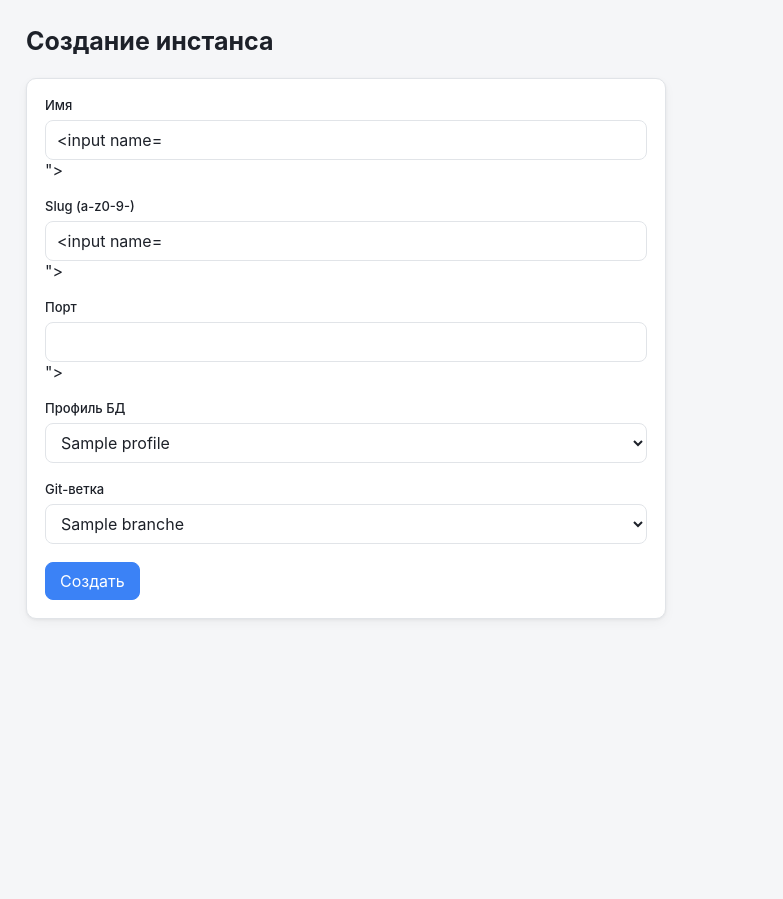
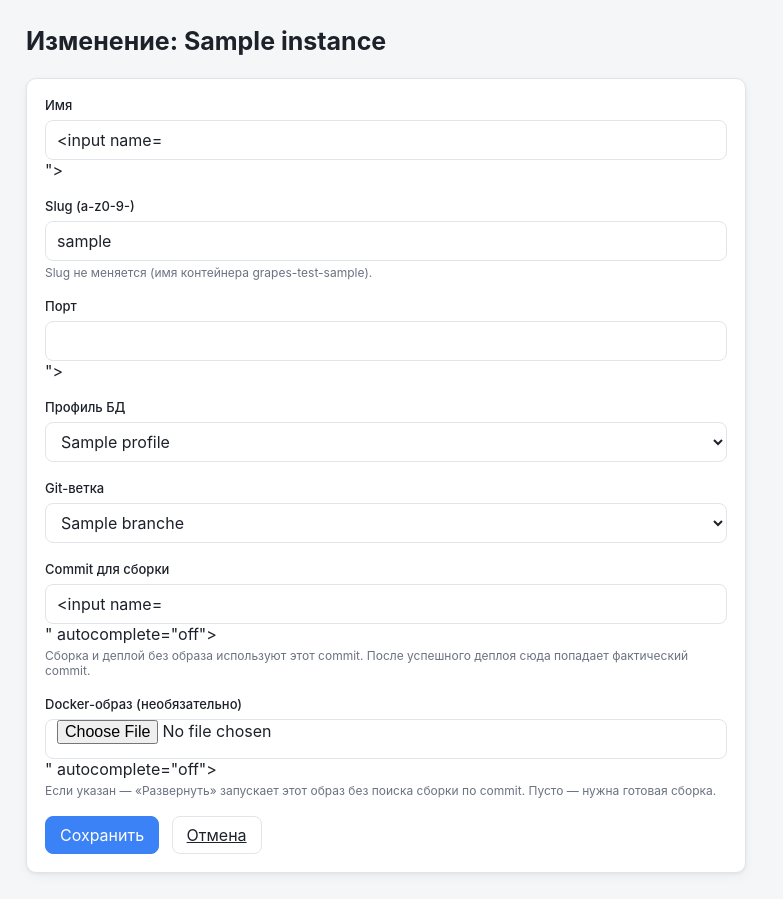
Before and after one commit to mavotronik/NTA-test-stand, a FastAPI app: template app/templates/instance_form.html in a window 1280 px wide. Shown: the whole page, without its empty margins (0-783 px from the left). Before the commit the page ends 620 px from the top, so only its background shows below. Run offline with FastAPI, Linux system fonts and the light colour scheme; the template is opened without the code that fills it: most values are stand-ins (such as "Sample title", 1, 10 or a date in 2020); form fields are guessed from the names that the template uses; data that the repository does not hold is empty.

Commit message:
Добавить редактирование инстанса: commit, БД и Docker-образ.
Сборка и деплoy учитывают зафиксированный commit и выбранный image tag.

Co-authored-by: Cursor <cursoragent@cursor.com>

```diff
--- a/app/main.py
+++ b/app/main.py
@@ -46,10 +46,12 @@ from app.repositories import (
     list_db_profiles,
     list_instances,
     list_jobs,
+    list_ready_build_images,
     list_users,
     port_taken,
     queue_job,
     save_db_profile,
+    update_instance,
     update_profile_check,
     validate_slug,
 )
@@ -197,23 +199,46 @@ async def instances_page(request: Request, db: Database = Depends(get_db), setti
     )
 
 
+def _instance_form_ctx(
+    db: Database,
+    settings,
+    *,
+    instance: dict | None = None,
+    form: dict | None = None,
+) -> dict:
+    repo = Path(settings.policy.git_remote_url)
+    branches = git_service.list_branches(repo, settings.policy) or ["main"]
+    base_form = {}
+    if instance:
+        base_form = {
+            "name": instance["name"],
+            "port": instance["port"],
+            "db_profile_id": instance["db_profile_id"],
+            "git_branch": instance["git_branch"],
+            "git_commit": instance.get("git_commit") or "",
+            "image_tag": instance.get("image_tag") or "",
+        }
+    if form:
+        base_form.update(form)
+    return {
+        "profiles": list_db_profiles(db),
+        "branches": branches,
+        "port_min": settings.policy.port_min,
+        "port_max": settings.policy.port_max,
+        "ready_images": list_ready_build_images(db),
+        "form": base_form,
+        "instance": instance,
+    }
+
+
 @app.get("/instances/new", response_class=HTMLResponse)
 async def instance_new_page(request: Request, db: Database = Depends(get_db), settings=Depends(get_settings), user=Depends(current_user)):
     require_role(user, "operator")
-    repo = Path(settings.policy.git_remote_url)
-    branches = git_service.list_branches(repo, settings.policy)
+    ctx = _instance_form_ctx(db, settings)
     return _render(
         request,
         "instance_form.html",
-        {
-            "user": user,
-            "active": "instances",
-            "profiles": list_db_profiles(db),
-            "branches": branches or ["main"],
-            "port_min": settings.policy.port_min,
-            "port_max": settings.policy.port_max,
-            "form": {},
-        },
+        {"user": user, "active": "instances", **ctx},
     )
 
 
@@ -264,6 +289,108 @@ async def instance_new_post(
         ip=_client_ip(request),
     )
     return RedirectResponse(f"/instances/{iid}", status_code=302)
+
+
+@app.get("/instances/{instance_id}/edit", response_class=HTMLResponse)
+async def instance_edit_page(
+    request: Request,
+    instance_id: str,
+    db: Database = Depends(get_db),
+    settings=Depends(get_settings),
+    user=Depends(current_user),
+):
+    require_role(user, "operator")
+    inst = get_instance(db, instance_id)
+    if not inst:
+        raise HTTPException(404)
+    ctx = _instance_form_ctx(db, settings, instance=inst)
+    return _render(
+        request,
+        "instance_form.html",
+        {"user": user, "active": "instances", **ctx},
+    )
+
+
+@app.post("/instances/{instance_id}/edit")
+async def instance_edit_post(
+    request: Request,
+    instance_id: str,
+    name: str = Form(...),
+    port: int = Form(...),
+    db_profile_id: str = Form(...),
+    git_branch: str = Form(...),
+    git_commit: str = Form(""),
+    image_tag: str = Form(""),
+    csrf_token: str = Form(""),
+    db: Database = Depends(get_db),
+    settings=Depends(get_settings),
+    user=Depends(current_user),
+):
+    require_role(user, "operator")
+    verify_csrf(request, user, csrf_token)
+    inst = get_instance(db, instance_id)
+    if not inst:
+        raise HTTPException(404)
+    if port < settings.policy.port_min or port > settings.policy.port_max:
+        raise HTTPException(400, "port out of range")
+    if port_taken(db, port, exclude_id=instance_id):
+        raise HTTPException(409, "port taken")
+    if not branch_allowed(settings.policy, git_branch):
+        raise HTTPException(400, "branch not allowed")
+    prof = get_db_profile(db, db_profile_id)
+    if not prof or prof.get("disabled"):
+        raise HTTPException(400, "invalid profile")
+    repo = Path(settings.policy.git_remote_url)
+    commit_pin = git_commit.strip()
+    if commit_pin:
+        try:
+            git_service.resolve_instance_commit(
+                repo,
+                {"git_commit": commit_pin, "git_branch": git_branch.strip()},
+                settings.policy,
+            )
+        except git_service.GitError as err:
+            ctx = _instance_form_ctx(
+                db,
+                settings,
+                instance=inst,
+                form={
+                    "name": name.strip(),
+                    "port": port,
+                    "db_profile_id": db_profile_id,
+                    "git_branch": git_branch.strip(),
+                    "git_commit": git_commit,
+                    "image_tag": image_tag,
+                },
+            )
+            return _render(
+                request,
+                "instance_form.html",
+                {"user": user, "active": "instances", "error": str(err), **ctx},
+                status=400,
+            )
+    update_instance(
+        db,
+        instance_id,
+        name=name.strip(),
+        port=port,
+        db_profile_id=db_profile_id,
+        git_branch=git_branch.strip(),
+        git_commit=commit_pin,
+        image_tag=image_tag.strip(),
+        user_id=user["id"],
+    )
+    write_audit(
+        db,
+        user_id=user["id"],
+        username=user["username"],
+        role=user["role"],
+        action="instance_update",
+        target_type="instance",
+        target_id=instance_id,
+        ip=_client_ip(request),
+    )
+    return RedirectResponse(f"/instances/{instance_id}?message=instance+updated", status_code=302)
 
 
 @app.get("/instances/{instance_id}", response_class=HTMLResponse)
--- a/app/templates/instance_detail.html
+++ b/app/templates/instance_detail.html
@@ -7,6 +7,9 @@
     <div class="page-subtitle">{{ instance.slug }} · {{ instance.state }}</div>
   </div>
   <div class="page-actions">
+    {% if user.role in ('admin', 'operator') %}
+    <a class="button" href="/instances/{{ instance.id }}/edit">Изменить</a>
+    {% endif %}
     <a class="button" href="http://{{ public_host }}:{{ instance.port }}/" target="_blank" rel="noopener">Открыть UI</a>
   </div>
 </div>
--- a/app/templates/instance_form.html
+++ b/app/templates/instance_form.html
@@ -1,14 +1,21 @@
 {% extends "base.html" %}
-{% block title %}Новый инстанс{% endblock %}
+{% block title %}{% if instance %}Изменение инстанса{% else %}Новый инстанс{% endif %}{% endblock %}
 {% block content %}
-<div class="page-header"><div><h1 class="page-title">Создание инстанса</h1></div></div>
-<div class="card" style="max-width:640px;">
+<div class="page-header"><div><h1 class="page-title">{% if instance %}Изменение: {{ instance.name }}{% else %}Создание инстанса{% endif %}</h1></div></div>
+<div class="card" style="max-width:720px;">
   <div class="card-body">
     {% if error %}<p style="color:var(--danger);">{{ error }}</p>{% endif %}
-    <form method="post">
+    <form method="post" action="{% if instance %}/instances/{{ instance.id }}/edit{% else %}/instances/new{% endif %}">
       <input type="hidden" name="csrf_token" value="{{ user.csrf_token }}">
       <div class="form-group"><label class="form-label">Имя</label><input class="input" name="name" required value="{{ form.name or '' }}"></div>
-      <div class="form-group"><label class="form-label">Slug (a-z0-9-)</label><input class="input" name="slug" required pattern="[a-z0-9][a-z0-9-]{1,62}" value="{{ form.slug or '' }}"></div>
+      <div class="form-group"><label class="form-label">Slug (a-z0-9-)</label>
+        {% if instance %}
+        <input class="input" value="{{ instance.slug }}" disabled>
+        <p style="font-size:12px;color:var(--text-secondary);margin-top:4px;">Slug не меняется (имя контейнера grapes-test-{{ instance.slug }}).</p>
+        {% else %}
+        <input class="input" name="slug" required pattern="[a-z0-9][a-z0-9-]{1,62}" value="{{ form.slug or '' }}">
+        {% endif %}
+      </div>
       <div class="form-group"><label class="form-label">Порт</label><input class="input" type="number" name="port" required min="{{ port_min }}" max="{{ port_max }}" value="{{ form.port or port_min }}"></div>
       <div class="form-group"><label class="form-label">Профиль БД</label>
         <select class="select" name="db_profile_id" required>
@@ -24,7 +31,23 @@
           {% endfor %}
         </select>
       </div>
-      <button class="button primary" type="submit">Создать</button>
+      <div class="form-group">
+        <label class="form-label">Commit для сборки</label>
+        <input class="input" name="git_commit" placeholder="полный SHA или короткий; пусто — HEAD ветки" value="{{ form.git_commit or '' }}" autocomplete="off">
+        <p style="font-size:12px;color:var(--text-secondary);margin-top:4px;">Сборка и деплой без образа используют этот commit. После успешного деплоя сюда попадает фактический commit.</p>
+      </div>
+      <div class="form-group">
+        <label class="form-label">Docker-образ (необязательно)</label>
+        <input class="input" name="image_tag" list="ready-images" placeholder="grapes-nta-test:abc123456789" value="{{ form.image_tag or '' }}" autocomplete="off">
+        <datalist id="ready-images">
+          {% for b in ready_images %}
+          <option value="{{ b.image_tag }}">{{ b.git_commit[:12] }} · {{ b.created_at }}</option>
+          {% endfor %}
+        </datalist>
+        <p style="font-size:12px;color:var(--text-secondary);margin-top:4px;">Если указан — «Развернуть» запускает этот образ без поиска сборки по commit. Пусто — нужна готовая сборка.</p>
+      </div>
+      <button class="button primary" type="submit">{% if instance %}Сохранить{% else %}Создать{% endif %}</button>
+      {% if instance %}<a class="button" href="/instances/{{ instance.id }}" style="margin-left:8px;">Отмена</a>{% endif %}
     </form>
   </div>
 </div>
```
Also changed, not shown: app/repositories.py (+50 -0 lines), app/services/git_service.py (+15 -0 lines), app/services/job_worker.py (+26 -13 lines), app/templates/instances.html (+6 -1 lines), tests/test_git_worktree.py (+41 -0 lines).
